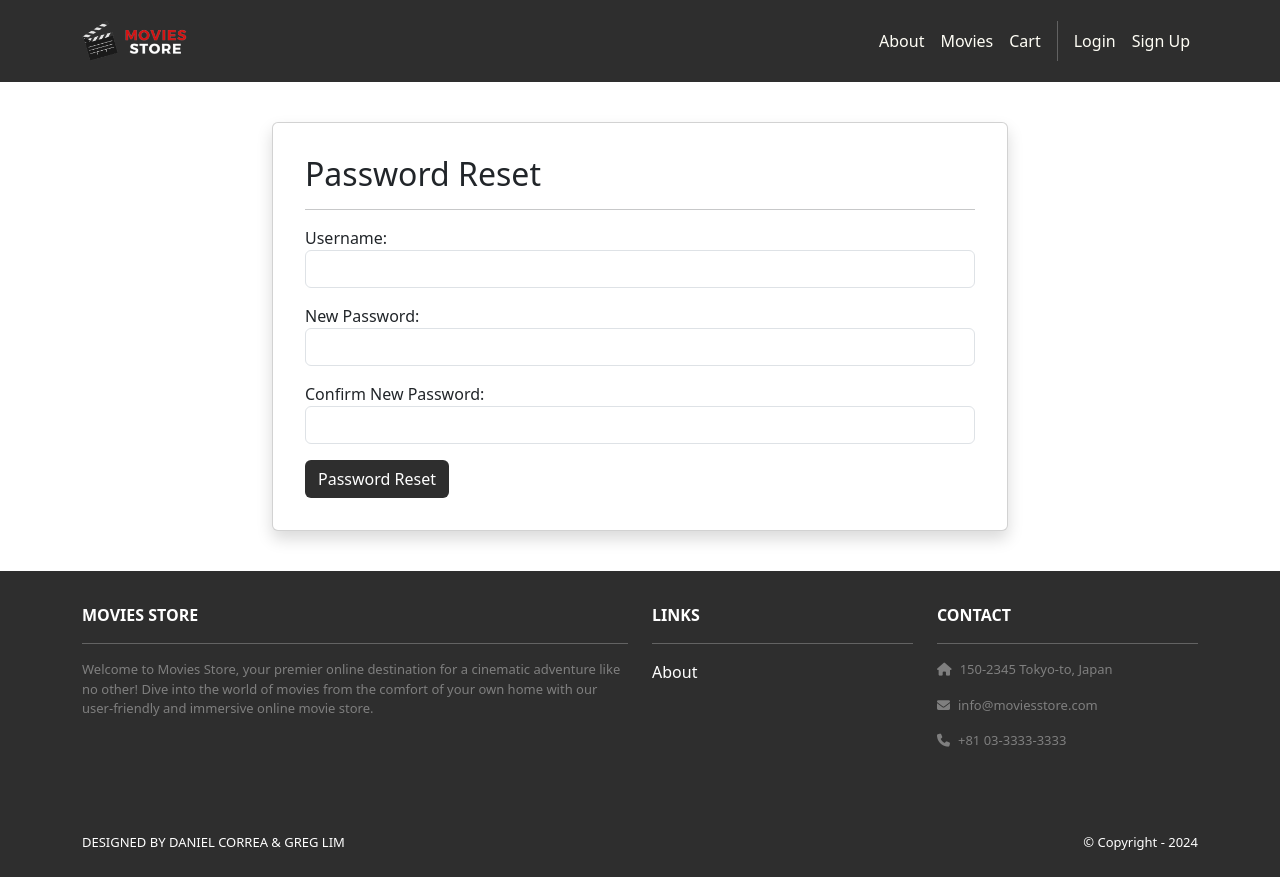
After one commit to 2000023946/moviestore, a Django app: page /accounts/password_reset/ in a window 1280 px wide. The commit adds this page. Run offline with Django 5.2, Linux system fonts and the light colour scheme; some libraries are stand-ins or nearby versions.

Commit message:
reset password

```diff
--- a/accounts/forms.py
+++ b/accounts/forms.py
@@ -2,6 +2,11 @@ from django.contrib.auth.forms import UserCreationForm
 
 from django.forms.utils import ErrorList
 from django.utils.safestring import mark_safe
+
+from django import forms
+from django.contrib.auth.models import User
+from django.core.exceptions import ValidationError
+from django.contrib.auth.hashers import make_password
 
 
 class CustomErrorList(ErrorList):
@@ -22,3 +27,44 @@ class CustomUserCreationForm(UserCreationForm):
             self.fields[fieldname].widget.attrs.update(
                 {'class': 'form-control'}
             )
+
+
+
+class CustomPasswordResetForm(forms.Form):
+    username = forms.CharField(
+        max_length=150,
+        widget=forms.TextInput(attrs={'class': 'form-control'}),
+        label='Username'
+    )
+    password1 = forms.CharField(
+        widget=forms.PasswordInput(attrs={'class': 'form-control'}),
+        label='New Password'
+    )
+    password2 = forms.CharField(
+        widget=forms.PasswordInput(attrs={'class': 'form-control'}),
+        label='Confirm New Password'
+    )
+
+    def clean_username(self):
+        username = self.cleaned_data.get('username')
+        if not User.objects.filter(username=username).exists():
+            raise ValidationError("This username does not exist.")
+        return username
+
+    def clean(self):
+        cleaned_data = super().clean()
+        password1 = cleaned_data.get("password1")
+        password2 = cleaned_data.get("password2")
+
+        if password1 and password2 and password1 != password2:
+            raise ValidationError("Passwords do not match.")
+
+        return cleaned_data
+
+    def save(self):
+        username = self.cleaned_data['username']
+        password = self.cleaned_data['password1']
+        user = User.objects.get(username=username)
+        user.password = make_password(password)  # hashes the password
+        user.save()
+        return user
--- a/accounts/templates/accounts/login.html
+++ b/accounts/templates/accounts/login.html
@@ -28,6 +28,7 @@
                        name="password" required
                        autocomplete="current-password"
                        class="form-control">
+                <a href="{% url 'accounts.password_reset' %}" class="forgot-password-link">Forgot Password?</a>
               </p>
               <div class="text-center">
                 <button type="submit"
--- /dev/null
+++ b/accounts/templates/accounts/password_reset.html
@@ -0,0 +1,24 @@
+{% extends 'base.html' %}
+{% block content %}
+<div class="p-3 mt-4">
+  <div class="container">
+    <div class="row justify-content-center">
+      <div class="col-md-8">
+        <div class="card shadow p-3 mb-4 rounded">
+          <div class="card-body">
+            <h2>Password Reset</h2>
+            <hr />
+            <form method="POST">
+              {% csrf_token %}
+              {{ template_data.form.as_p }}
+              <button type="submit"
+                class="btn bg-dark text-white"> Password Reset
+              </button>
+            </form>
+          </div>
+        </div>
+      </div>
+    </div>
+  </div>
+</div>
+{% endblock content %}
--- a/accounts/urls.py
+++ b/accounts/urls.py
@@ -5,4 +5,5 @@ urlpatterns = [
     path('login/', views.login, name='accounts.login'),
     path('logout/', views.logout, name='accounts.logout'),
     path('orders/', views.orders, name='accounts.orders'),
+    path('password_reset/', views.password_reset, name='accounts.password_reset'),
 ]
--- a/accounts/views.py
+++ b/accounts/views.py
@@ -1,5 +1,5 @@
 from django.shortcuts import render
-from .forms import CustomUserCreationForm, CustomErrorList
+from .forms import CustomUserCreationForm, CustomErrorList, CustomPasswordResetForm
 from django.shortcuts import redirect
 from django.contrib.auth import login as auth_login, authenticate, logout as auth_logout
 from django.contrib.auth.decorators import login_required
@@ -59,3 +59,20 @@ def orders(request):
     template_data['orders'] = request.user.order_set.all()
     return render(request, 'accounts/orders.html',
         {'template_data': template_data})
+
+def password_reset(request):
+    template_data = {}
+    template_data['title'] = 'Reset Password'
+    if request.method == 'GET':
+        template_data['form'] = CustomPasswordResetForm()
+        return render(request, 'accounts/password_reset.html',
+            {'template_data': template_data})
+    elif request.method == 'POST':
+        form = CustomPasswordResetForm(request.POST, error_class=CustomErrorList)
+        if form.is_valid():
+            form.save()
+            return redirect('accounts.login')
+        else:
+            template_data['form'] = form
+            return render(request, 'accounts/password_reset.html',
+                {'template_data': template_data})
```
Also changed, not shown: db.sqlite3.
